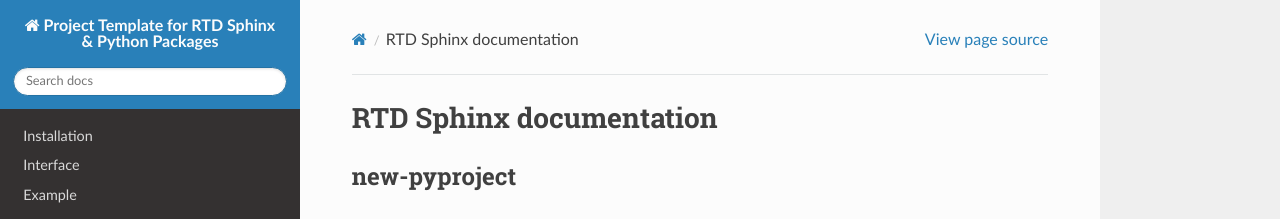
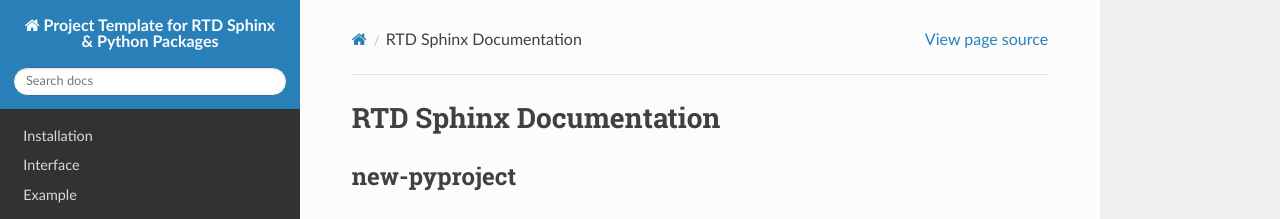
Before and after one commit to mkner/robo-pid, a Sphinx documentation site: the page built from docs/index.rst, in a window 1280 px wide. Shown: the top 219 px of the page. Built offline with Sphinx 7.4.7 and the Read the Docs theme 2.0.0, drawn with Linux system fonts in a browser that asks for light colours.

```diff
--- a/docs/index.rst
+++ b/docs/index.rst
@@ -1,4 +1,4 @@
-RTD Sphinx documentation
+RTD Sphinx Documentation
 ------------------------
 
 
```
